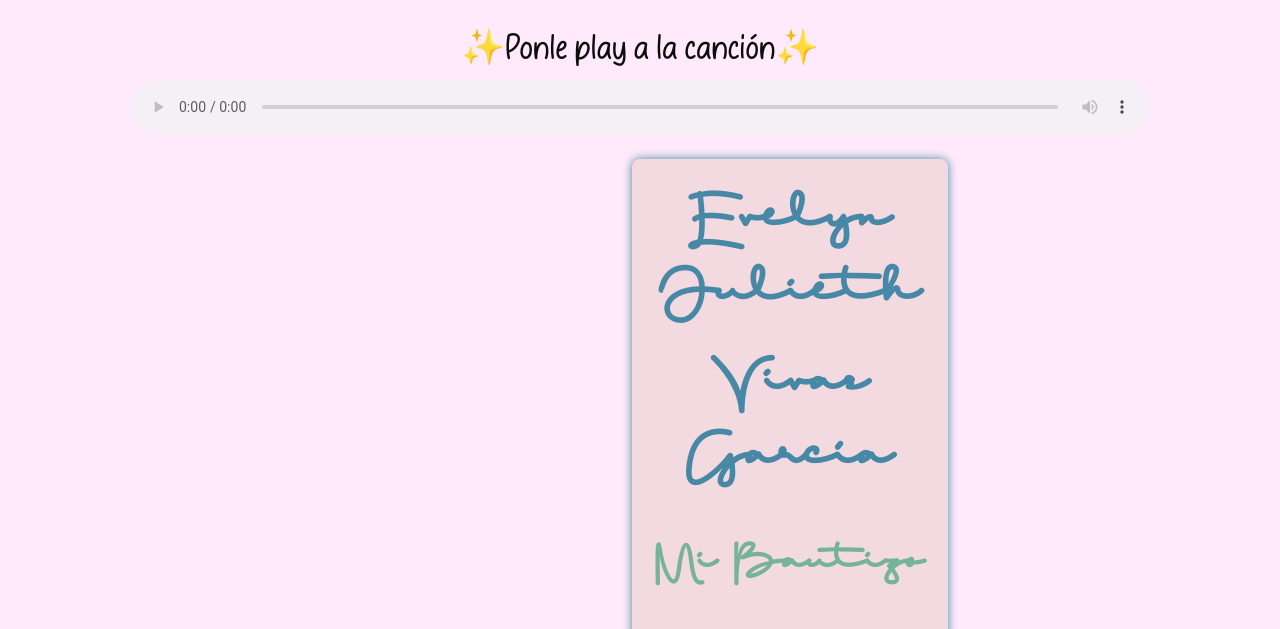
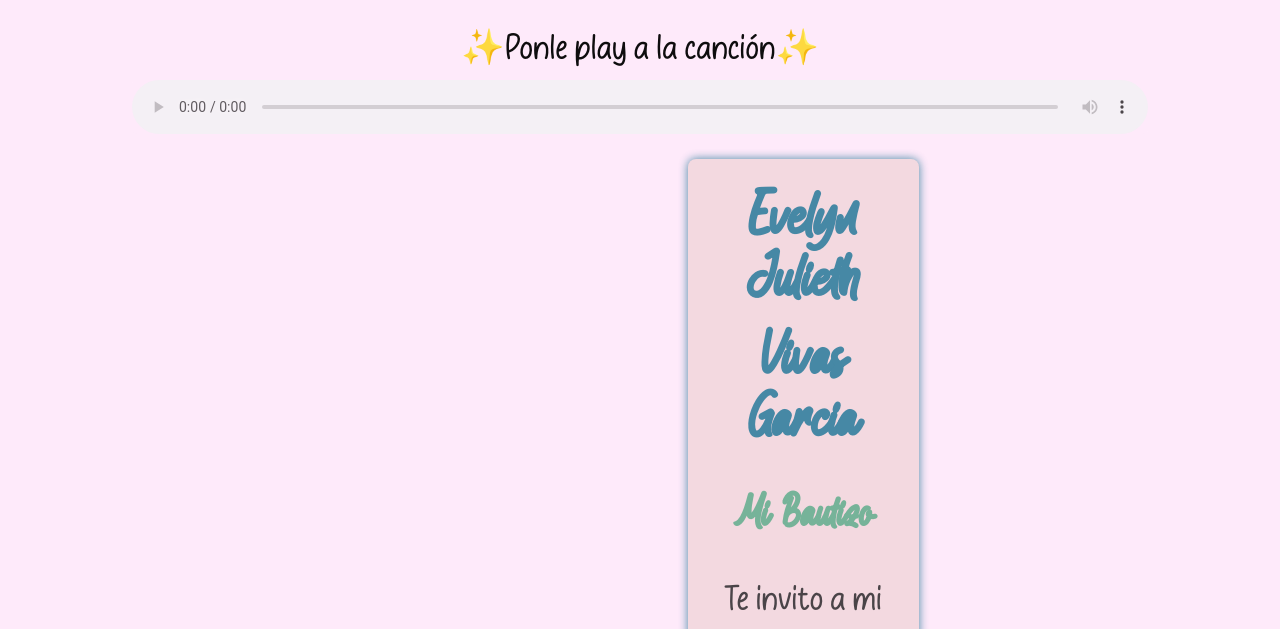
Before and after one commit to LizethDv/July, a plain HTML site: page index.html in a window 1280 px wide. Shown: the top 629 px of the page. Drawn offline with Linux system fonts and the light colour scheme.

Commit message:
modellistacss

```diff
--- a/styles.css
+++ b/styles.css
@@ -4,8 +4,8 @@
 }
 
 @font-face {
-    font-family: Dunialy;
-    src: url(fuentes/Dunialy.otf);
+    font-family: Modellista;
+    src: url(fuentes/Modellista.otf);
 }
 
 @font-face {
@@ -62,7 +62,7 @@ body {
 }
 
 h1 {
-    font-family: Dunialy;
+    font-family: Modellista;
     font-size: 2.5em;
     margin: 1rem;
     text-align: center;
@@ -71,7 +71,7 @@ h1 {
 }
 
 h2 {
-    font-family: Dunialy;
+    font-family: Modellista;
     text-align: center;
     color: #49A078;
     font-size: 2rem;
@@ -191,7 +191,7 @@ audio {
 }
 
 .swing {
-    animation: swing 5s ease-in-out;
+    animation: swing 7s ease-in-out;
 }
 
 @keyframes fadeIn {
```
